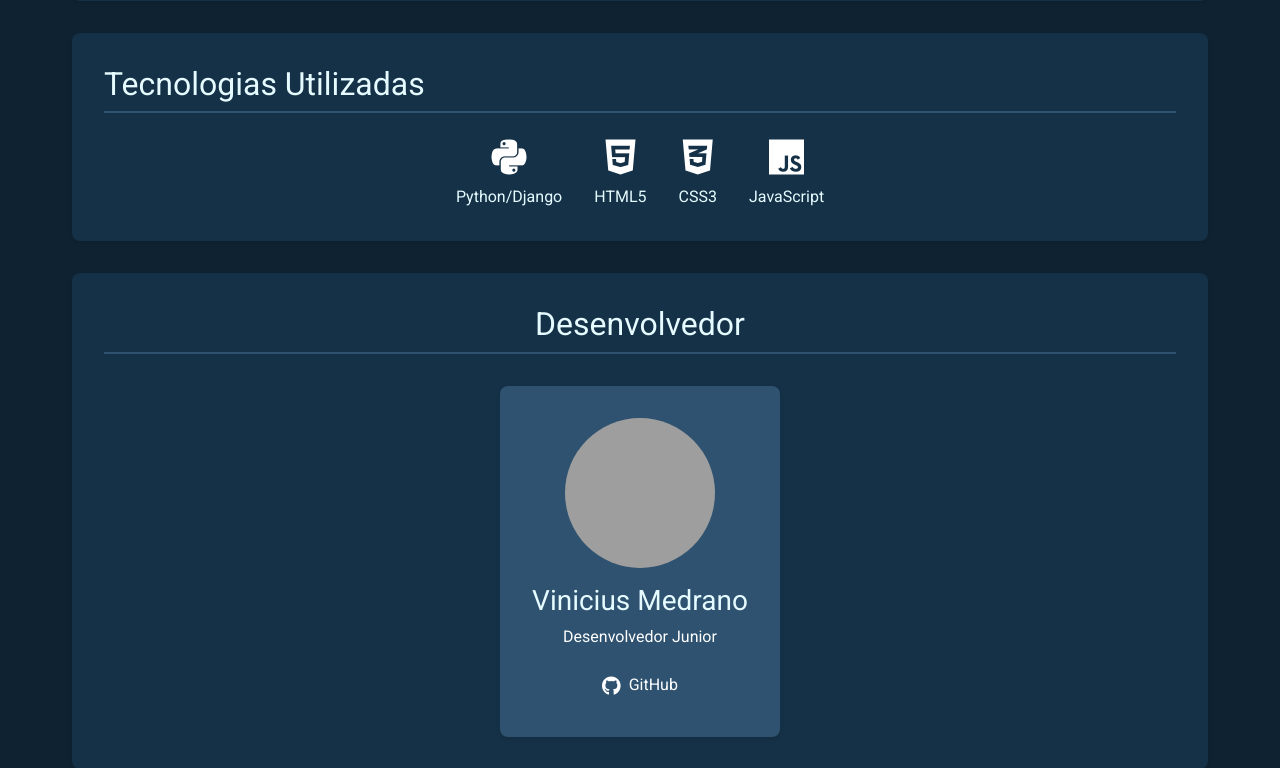
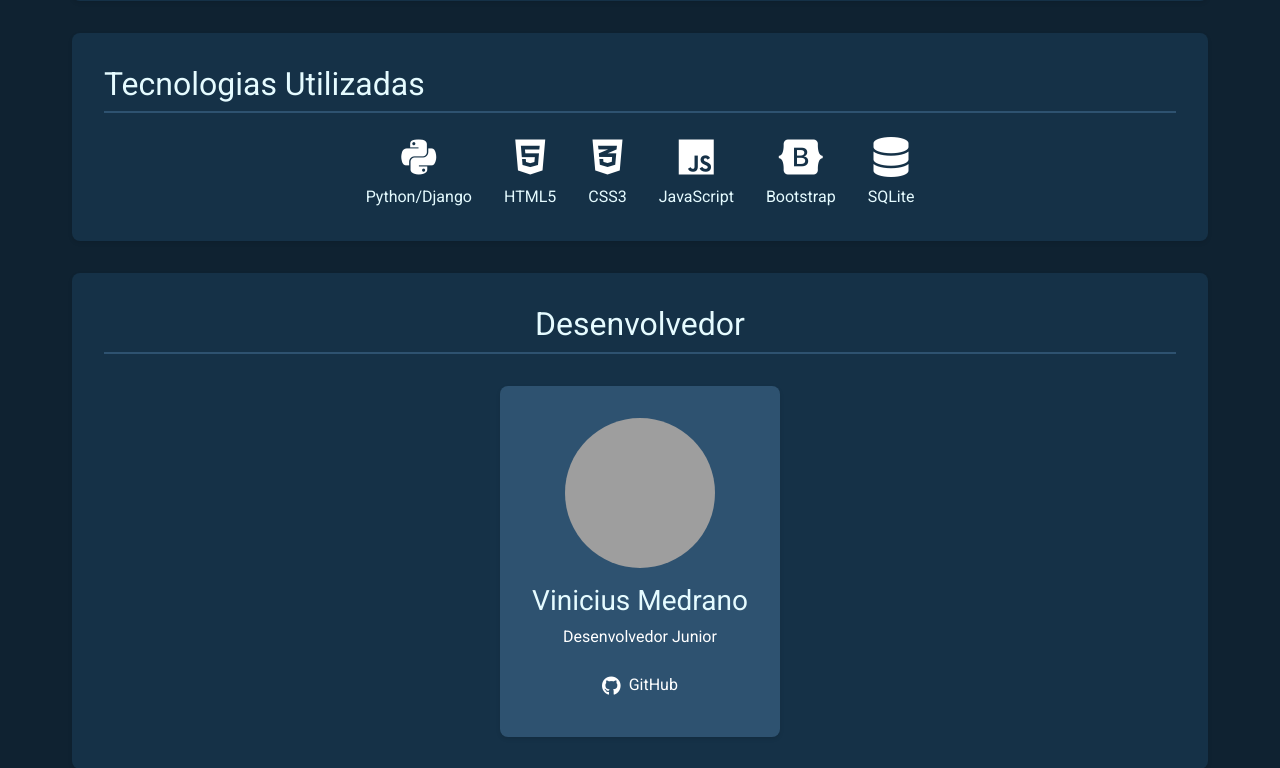
Before and after one commit to medranogit/dino_wiki, a Django app: page /about/ in a window 1280 px wide. Shown: the part 918-1686 px from the top of the page. Run offline with Django 5.2, Linux system fonts and the light colour scheme; some libraries are stand-ins or nearby versions; grey boxes are pictures that could not be loaded.

Commit message:
Update about.html

```diff
--- a/post_app/templates/about.html
+++ b/post_app/templates/about.html
@@ -68,6 +68,14 @@
                     <i class="fab fa-js"></i>
                     <span>JavaScript</span>
                 </div>
+                <div class="tech-item">
+                    <i class="fab fa-bootstrap"></i>
+                    <span>Bootstrap</span>
+                </div>
+                <div class="tech-item">
+                    <i class="fas fa-database"></i>
+                    <span>SQLite</span>
+                </div>
             </div>
         </section>
 
```
